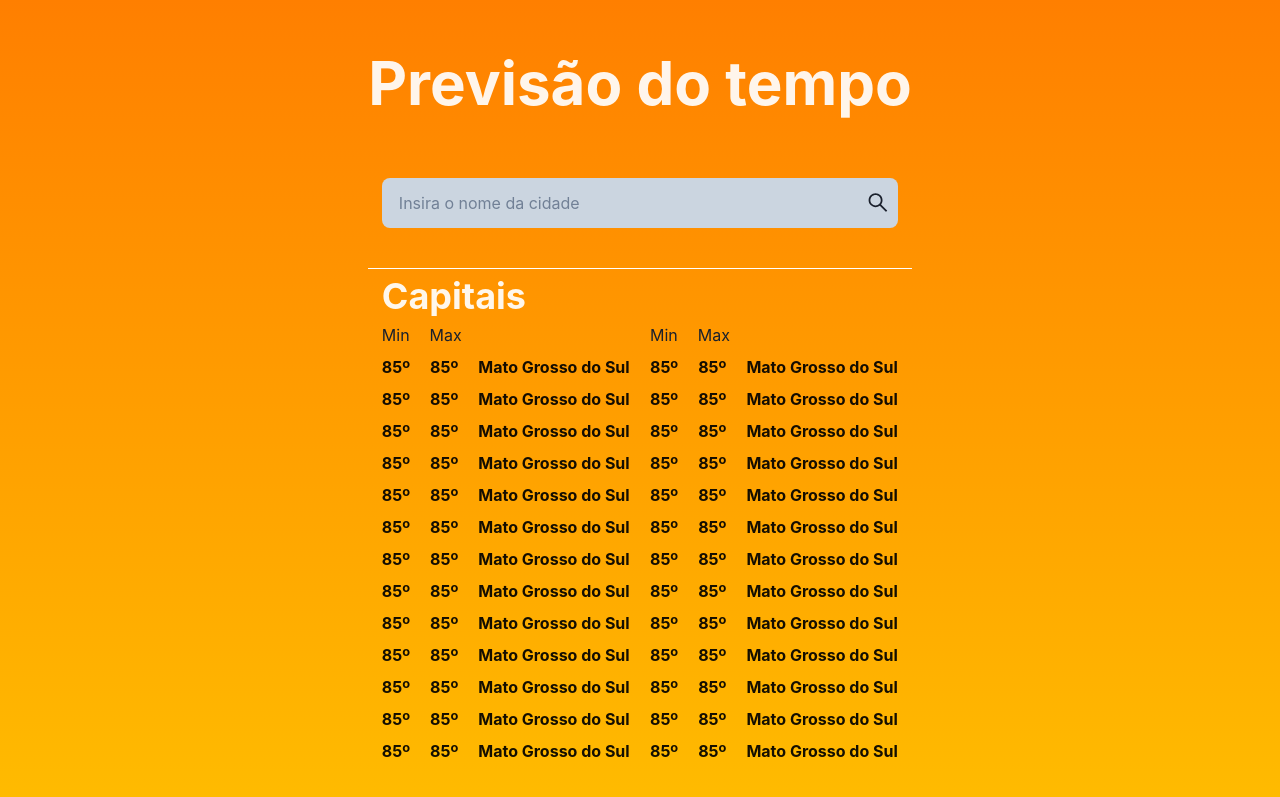
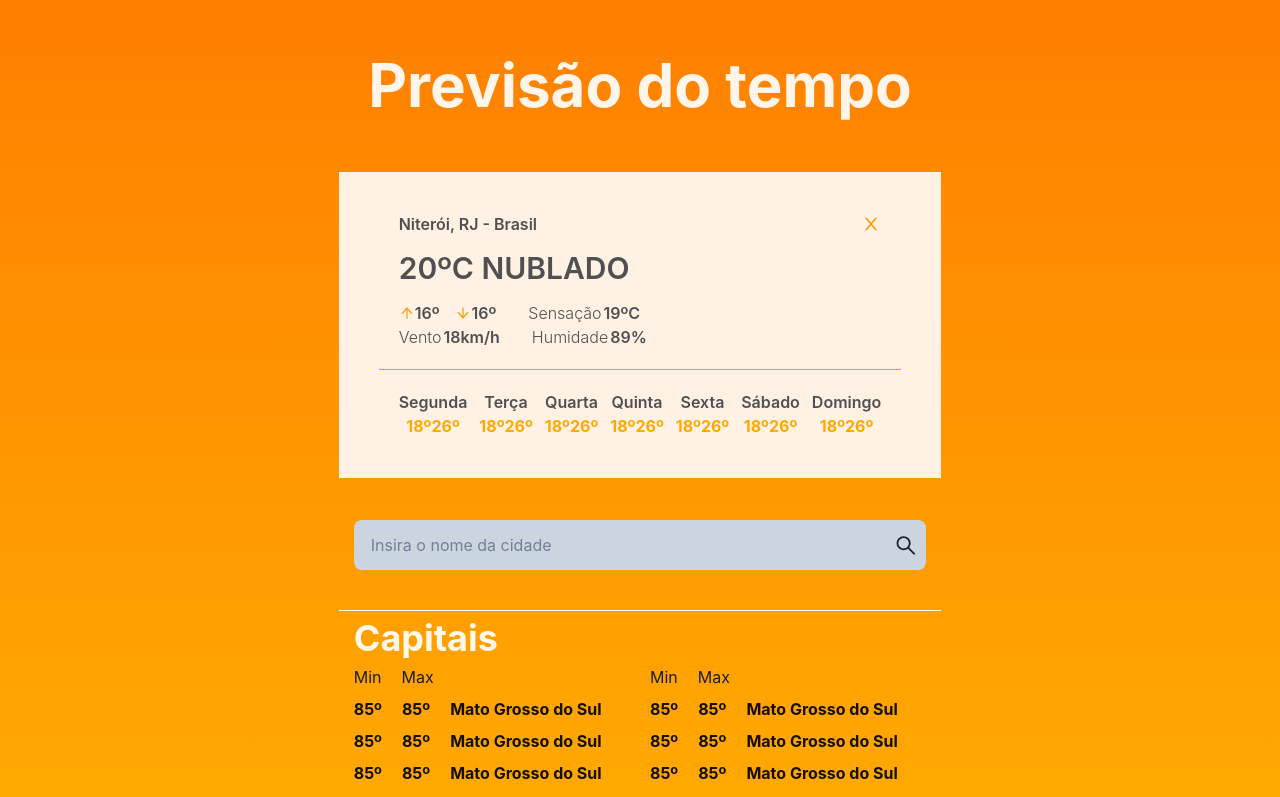
Before and after one commit to diinhoalmeida/weather-project, a React (Vite) app: page / in a window 1280 px wide. Shown: the top 797 px of the page. Built offline with nearby package versions, Linux system fonts and the light colour scheme.

Commit message:
new: Card Weather

```diff
--- /dev/null
+++ b/src/components/CardWeather/cardWeather.tsx
@@ -0,0 +1,28 @@
+import { Box } from "@chakra-ui/react";
+import { Forecast, Location, Temperature, WeatherInfo } from "./components";
+
+const CardWeather = () => {
+  return (
+    <Box padding={10} h="max-content" bgColor="#FFF2E4">
+      <Box w="full" color="#505050">
+        <Box
+          w="full"
+          paddingLeft={5}
+          paddingRight={5}
+          borderBottom="1px"
+          borderColor="#FF9A00"
+          paddingBottom="5"
+        >
+          <Box>
+            <Location />
+            <Temperature />
+            <WeatherInfo />
+          </Box>
+        </Box>
+        <Forecast />
+      </Box>
+    </Box>
+  );
+};
+
+export default CardWeather;
--- /dev/null
+++ b/src/components/CardWeather/components/Forecast/forecast.tsx
@@ -0,0 +1,37 @@
+import { Flex } from "@chakra-ui/react";
+import ForecastItem from "../ForecastItem/forecastItem";
+
+const Forecast = () => {
+  const forecastData = [
+    { day: "Segunda", minTemp: 18, maxTemp: 26 },
+    { day: "Terça", minTemp: 18, maxTemp: 26 },
+    { day: "Quarta", minTemp: 18, maxTemp: 26 },
+    { day: "Quinta", minTemp: 18, maxTemp: 26 },
+    { day: "Sexta", minTemp: 18, maxTemp: 26 },
+    { day: "Sábado", minTemp: 18, maxTemp: 26 },
+    { day: "Domingo", minTemp: 18, maxTemp: 26 },
+  ];
+
+  return (
+    <Flex
+      flexWrap="wrap"
+      paddingLeft={5}
+      paddingRight={5}
+      alignItems="center"
+      paddingTop={5}
+      maxW="full"
+      gap={3}
+    >
+      {forecastData.map((item, index) => (
+        <ForecastItem
+          key={index}
+          day={item.day}
+          minTemp={item.minTemp}
+          maxTemp={item.maxTemp}
+        />
+      ))}
+    </Flex>
+  );
+};
+
+export default Forecast;
--- /dev/null
+++ b/src/components/CardWeather/components/ForecastItem/forecastItem.tsx
@@ -0,0 +1,19 @@
+import { Flex, Text } from "@chakra-ui/react";
+
+const ForecastItem = ({ day, minTemp, maxTemp }) => {
+  return (
+    <Flex flexDirection="column" alignItems="center">
+      <Text fontWeight="semibold">{day}</Text>
+      <Flex>
+        <Text color="#FFA900" fontWeight="bold">
+          {minTemp}º
+        </Text>
+        <Text color="#FFA900" fontWeight="bold">
+          {maxTemp}º
+        </Text>
+      </Flex>
+    </Flex>
+  );
+};
+
+export default ForecastItem;
--- /dev/null
+++ b/src/components/CardWeather/components/Location/location.tsx
@@ -0,0 +1,15 @@
+import { Flex, Text } from "@chakra-ui/react";
+import { AiOutlineClose } from "react-icons/ai";
+
+const Location = () => {
+  return (
+    <Flex w="full" alignItems="center" justifyContent="space-between" mb="10px">
+      <Text fontWeight="semibold">Niterói, RJ - Brasil</Text>
+      <AiOutlineClose
+        style={{ color: "#FF9A00", fontSize: "20px", cursor: "pointer" }}
+      />
+    </Flex>
+  );
+};
+
+export default Location;
--- /dev/null
+++ b/src/components/CardWeather/components/Temperature/temperature.tsx
@@ -0,0 +1,30 @@
+import { Flex, Text } from "@chakra-ui/react";
+import { AiOutlineArrowDown, AiOutlineArrowUp } from "react-icons/ai";
+
+const Temperature = () => {
+  return (
+    <>
+      <Text fontWeight="semibold" mb="10px" fontSize="3xl">
+        20ºC NUBLADO
+      </Text>
+      <Flex flexDirection="row" gap={8}>
+        <Flex flexDirection="row" gap={4}>
+          <Flex flexDirection="row" alignItems="center">
+            <AiOutlineArrowUp style={{ color: "#FF9A00" }} />
+            <Text fontWeight="semibold">16º</Text>
+          </Flex>
+          <Flex flexDirection="row" alignItems="center">
+            <AiOutlineArrowDown style={{ color: "#FF9A00" }} />
+            <Text fontWeight="semibold">16º</Text>
+          </Flex>
+        </Flex>
+        <Flex flexDirection="row" gap={0.5}>
+          <Text fontWeight="light">Sensação</Text>
+          <Text fontWeight="semibold">19ºC</Text>
+        </Flex>
+      </Flex>
+    </>
+  );
+};
+
+export default Temperature;
--- /dev/null
+++ b/src/components/CardWeather/components/WeatherInfo/weatherInfo.tsx
@@ -0,0 +1,20 @@
+import { Flex, Text } from "@chakra-ui/react";
+
+const WeatherInfo = () => {
+  return (
+    <>
+      <Flex flexDirection="row" gap={8}>
+        <Flex flexDirection="row" gap={0.5}>
+          <Text fontWeight="light">Vento</Text>
+          <Text fontWeight="semibold">18km/h</Text>
+        </Flex>
+        <Flex flexDirection="row" gap={0.5}>
+          <Text fontWeight="light">Humidade</Text>
+          <Text fontWeight="semibold">89%</Text>
+        </Flex>
+      </Flex>
+    </>
+  );
+};
+
+export default WeatherInfo;
--- /dev/null
+++ b/src/components/CardWeather/components/index.tsx
@@ -0,0 +1,6 @@
+import Forecast from "./Forecast/forecast";
+import Location from "./Location/location";
+import Temperature from "./Temperature/temperature";
+import WeatherInfo from "./WeatherInfo/weatherInfo";
+
+export { Forecast, Location, Temperature, WeatherInfo };
--- a/src/components/Header/header.tsx
+++ b/src/components/Header/header.tsx
@@ -1,5 +1,6 @@
 import { Box, Flex, Input, Text } from "@chakra-ui/react";
 import { AiOutlineSearch } from "react-icons/ai";
+import { CardWeather } from "..";
 
 function Header() {
   return (
@@ -10,7 +11,7 @@ function Header() {
       paddingBottom={10}
       flexDirection="column"
       alignItems="center"
-      gap={50}
+      gap={42}
     >
       <Text
         textAlign={{ base: "left", md: "center" }}
@@ -20,6 +21,7 @@ function Header() {
       >
         Previsão do tempo
       </Text>
+      {true && <CardWeather />}
       <Box
         bgColor="gray.300"
         rounded="lg"
--- a/src/components/index.tsx
+++ b/src/components/index.tsx
@@ -1,4 +1,5 @@
 import Header from "./Header/header";
 import WeatherList from "./WeatherList/weatherList";
+import CardWeather from "./CardWeather/cardWeather";
 
-export { Header, WeatherList };
+export { Header, WeatherList, CardWeather };
--- a/src/pages/Home/home.tsx
+++ b/src/pages/Home/home.tsx
@@ -5,7 +5,7 @@ function Home() {
   return (
     <Flex
       width="100vw"
-      height={{ base: "max-content", md: "100vh" }}
+      minH={{ base: "max-content", md: "100vh" }}
       bgGradient="linear(to-b, #FF7F00, #FFBB00)"
       justifyContent="center"
       alignItems="center"
```
